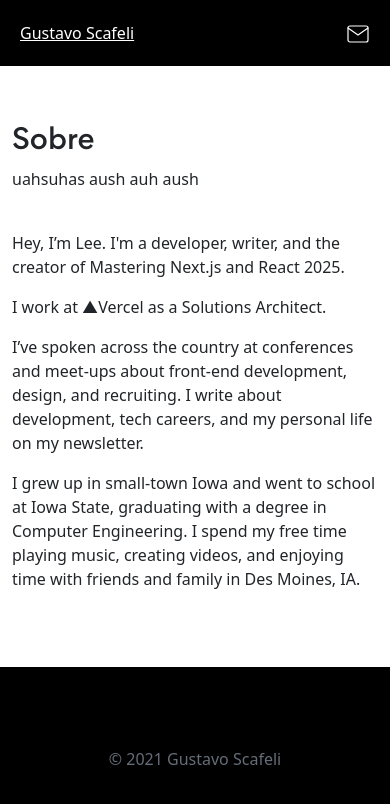
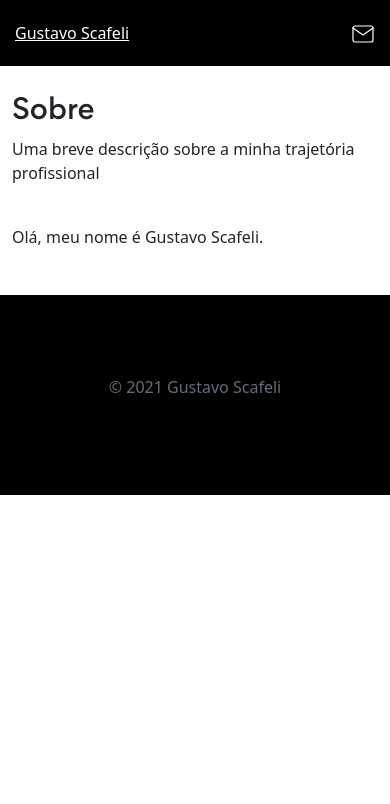
Before and after one commit to gustavoscafeli/scafeli, a Next.js app: page /sobre in a window 390 px wide. Shown: the top 804 px of the page. Built offline with nearby package versions, Linux system fonts and the light colour scheme.

Commit message:
Elementos responsivos / Atualização dos conteúdos

```diff
--- a/pages/blog/index.js
+++ b/pages/blog/index.js
@@ -31,8 +31,7 @@ export default function Blog({ posts }) {
         <div className="head__page">
           <h1>Blog</h1>
           <p classNam="lead">
-            Escrevo online desde 2014, principalmente sobre desenvolvimento web
-            e carreiras em tecnologia.
+            Um blog sobre desenvolvimento, criatividade e produtividade.
           </p>
         </div>
 
--- a/pages/projetos/index.js
+++ b/pages/projetos/index.js
@@ -20,7 +20,7 @@ export default function Projetos() {
         <div className="container">
           <div className="head__page">
             <h1>Projetos</h1>
-            <p classNam="lead">uahsuhas aush auh aush</p>
+            <p classNam="lead">Conheça alguns dos meus projetos pessoais</p>
           </div>
         </div>
 
--- a/pages/sobre.js
+++ b/pages/sobre.js
@@ -16,30 +16,21 @@ export default function Sobre() {
 
       <Header />
 
-      <div className="container about__area">
+      <div
+        data-aos="fade"
+        data-aos-duration="1000"
+        className="container about__area"
+      >
         <div className="head__page">
           <h1>Sobre</h1>
-          <p classNam="lead">uahsuhas aush auh aush</p>
+          <p classNam="lead">
+            Uma breve descrição sobre a minha trajetória profissional
+          </p>
         </div>
 
         <div className="row">
-          <div className="col-md-9">
-            <p>
-              Hey, I’m Lee. I'm a developer, writer, and the creator of
-              Mastering Next.js and React 2025.
-            </p>
-            <p>I work at ▲Vercel as a Solutions Architect.</p>
-            <p>
-              I’ve spoken across the country at conferences and meet-ups about
-              front-end development, design, and recruiting. I write about
-              development, tech careers, and my personal life on my newsletter.
-            </p>
-            <p>
-              I grew up in small-town Iowa and went to school at Iowa State,
-              graduating with a degree in Computer Engineering. I spend my free
-              time playing music, creating videos, and enjoying time with
-              friends and family in Des Moines, IA.
-            </p>
+          <div className="col-md-8">
+            <p>Olá, meu nome é Gustavo Scafeli.</p>
           </div>
         </div>
       </div>
--- a/styles/global.scss
+++ b/styles/global.scss
@@ -421,15 +421,20 @@ h6,
   padding: 60px 0;
 
   .single__post__item {
-    margin-bottom: 40px;
+    margin-bottom: 30px;
+
+    color: #212529;
 
     img {
       margin-bottom: 20px;
     }
 
     h1 {
-      font-size: 28px;
-      margin-bottom: 20px;
+      font-size: 1.25rem;
+      margin-bottom: 10px;
+    }
+    p {
+      color: rgb(75, 85, 99);
     }
   }
 
@@ -441,13 +446,14 @@ h6,
     }
 
     pre {
-      background: #212121 !important;
-      color: #777777 !important;
+      background: #f9fafb !important;
+      color: #1f2937 !important;
       padding: 20px !important;
+      border: 1px solid #e1e1e1;
+      border-radius: 5px;
     }
 
     .date {
-      text-transform: uppercase;
       font-size: 11px;
       color: #656d78;
     }
@@ -476,7 +482,6 @@ h6,
 }
 
 .profile__sidebar {
-  background: #131313;
   padding: 0 0 20px;
   text-align: center;
 
@@ -496,7 +501,7 @@ h6,
     border-radius: 50%;
     margin: 0 auto;
     margin-top: -55px;
-    border: 5px solid #131313;
+    border: 5px solid white;
   }
 }
 
@@ -516,8 +521,8 @@ footer {
   // }
 
   header {
-    padding-left: 20px;
-    padding-right: 20px;
+    padding-left: 15px;
+    padding-right: 15px;
   }
 
   .hero {
@@ -525,14 +530,34 @@ footer {
       display: none;
     }
 
+    .header__hero {
+      padding: 20px 15px;
+    }
+
     .location {
-      bottom: 60px;
-      left: 20px;
+      bottom: 15px;
+      left: 15px;
     }
 
     .social {
-      right: 20px !important;
+      right: 15px !important;
     }
+  }
+
+  .content__one {
+    padding: 40px 15px 20px;
+  }
+
+  .about__area {
+    padding: 30px 15px;
+  }
+
+  .cards__projects {
+    padding: 30px 0;
+  }
+
+  .blog__area {
+    padding: 30px 15px;
   }
 
   .cards__home {
```
Also changed, not shown: pages/blog/[uid].js (+7 -3 lines).
